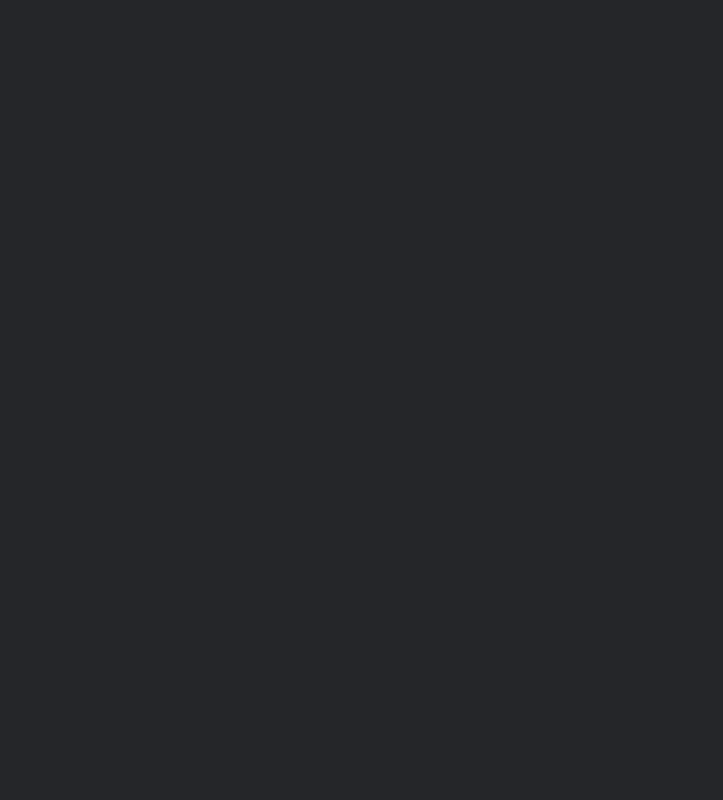
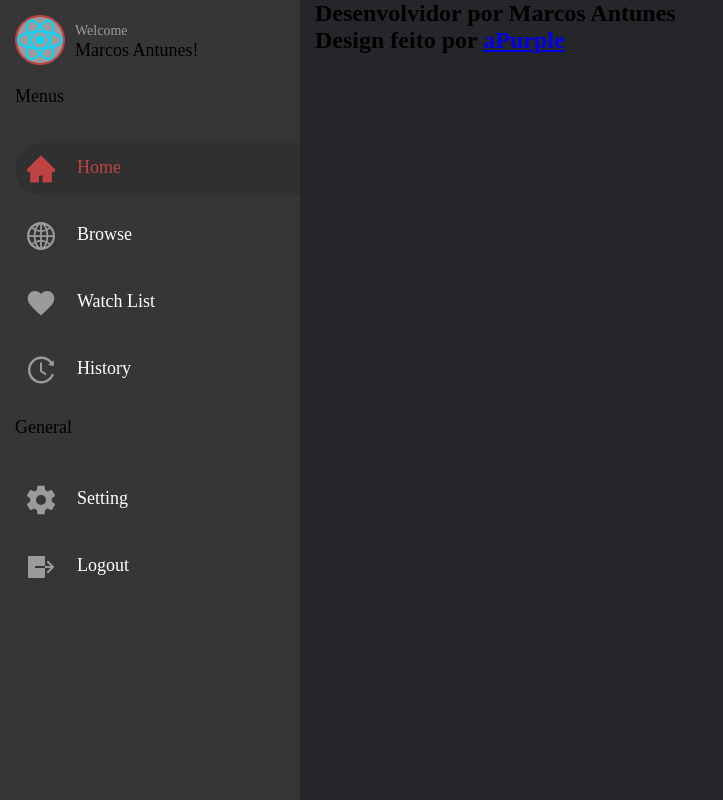
Before and after one commit to MarcospAntunes/MPFlix, a React (Vite) app: page /home in a window 1280 px wide. Shown: the whole page, without its empty margins (0-723 px from the left). Built offline with nearby package versions, Linux system fonts and the light colour scheme.

Commit message:
Criação do esqueleto da página Home

```diff
--- a/src/pages/Home/index.tsx
+++ b/src/pages/Home/index.tsx
@@ -1,9 +1,21 @@
+import { ContainerDiv } from "../../components/Containers/ContainerDiv"
+import Header from "../../components/Header"
 
 
 function Home() {
   return (
     <>
-
+      <ContainerDiv>
+        <Header />
+        <main>
+          <section></section> {/* Seção do banner */}
+          <section></section> {/* Seção dos filmes */}
+        </main>
+        <footer>
+          <h2>Desenvolvidor por Marcos Antunes</h2>
+          <h2>Design feito por <a href="https://dribbble.com/apurple" target="_blank">aPurple</a></h2>
+        </footer>
+      </ContainerDiv>
     </>
   )
 }
```
